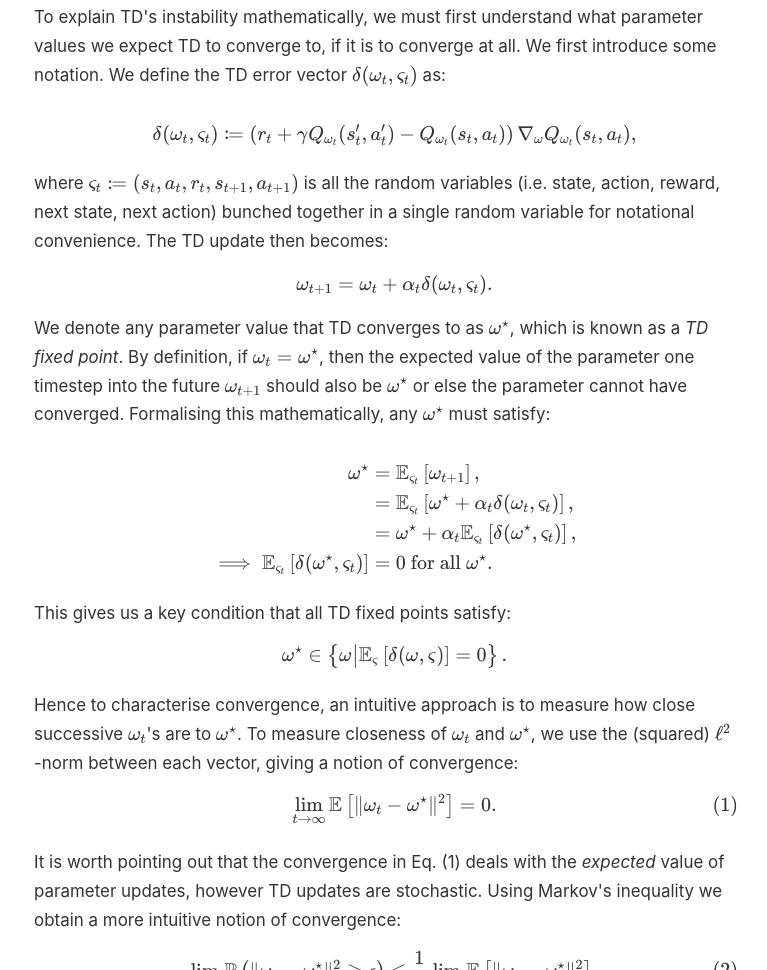
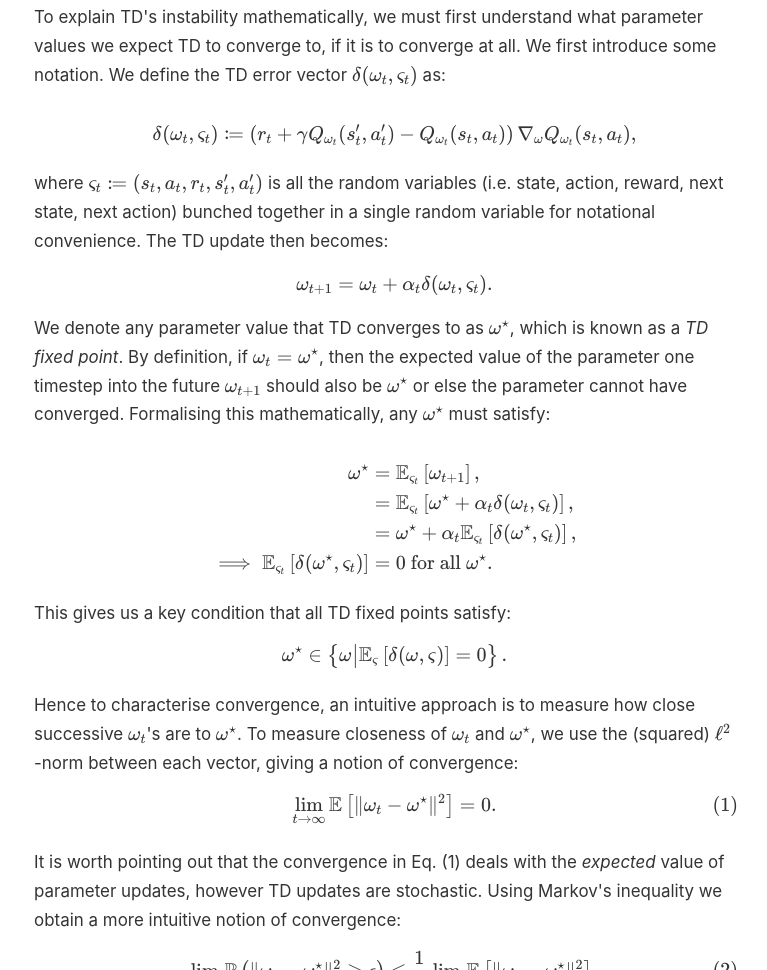
Before and after one commit to FLAIROx/FLAIROx.github.io, a website: page fixing-td-part-1/index.html in a window 1280 px wide. Shown: the part 5333-6303 px from the top of the page, without its empty margins (254-1021 px from the left). Drawn offline with nearby package versions, Linux system fonts and the light colour scheme; no server answers.

Commit message:
Update index.html

```diff
--- a/fixing-td-part-1/index.html
+++ b/fixing-td-part-1/index.html
@@ -256,7 +256,7 @@
    \end{align*}
  </d-math>
  <p>
- where <d-math>\varsigma_t\coloneqq (s_t,a_t,r_t,s_{t+1},a_{t+1})</d-math> is all the random variables (i.e. state, action, reward, next state, next action) bunched together in a single random variable for notational convenience.
+ where <d-math>\varsigma_t\coloneqq (s_t,a_t,r_t,s_t',a_t')</d-math> is all the random variables (i.e. state, action, reward, next state, next action) bunched together in a single random variable for notational convenience.
  The TD update then becomes:
  <d-math block>
    \begin{equation*}
```
